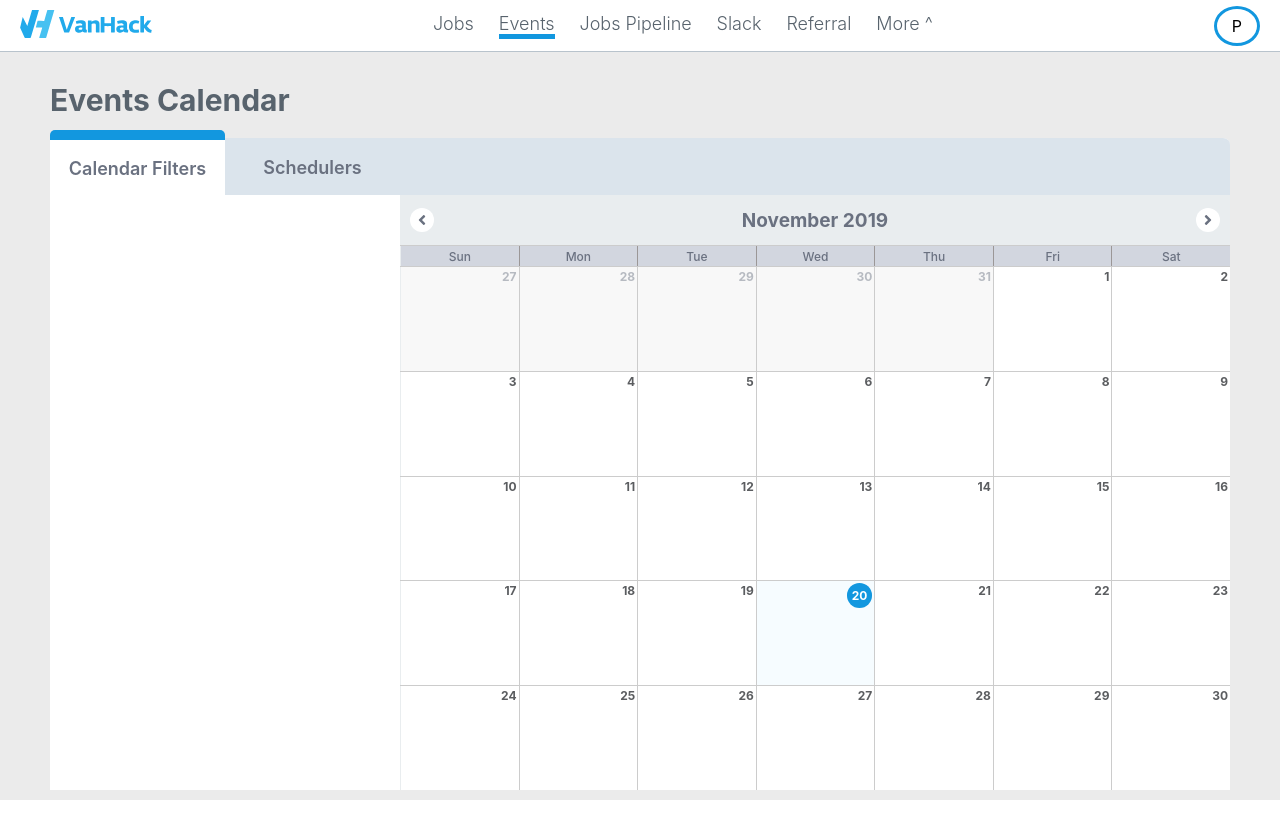
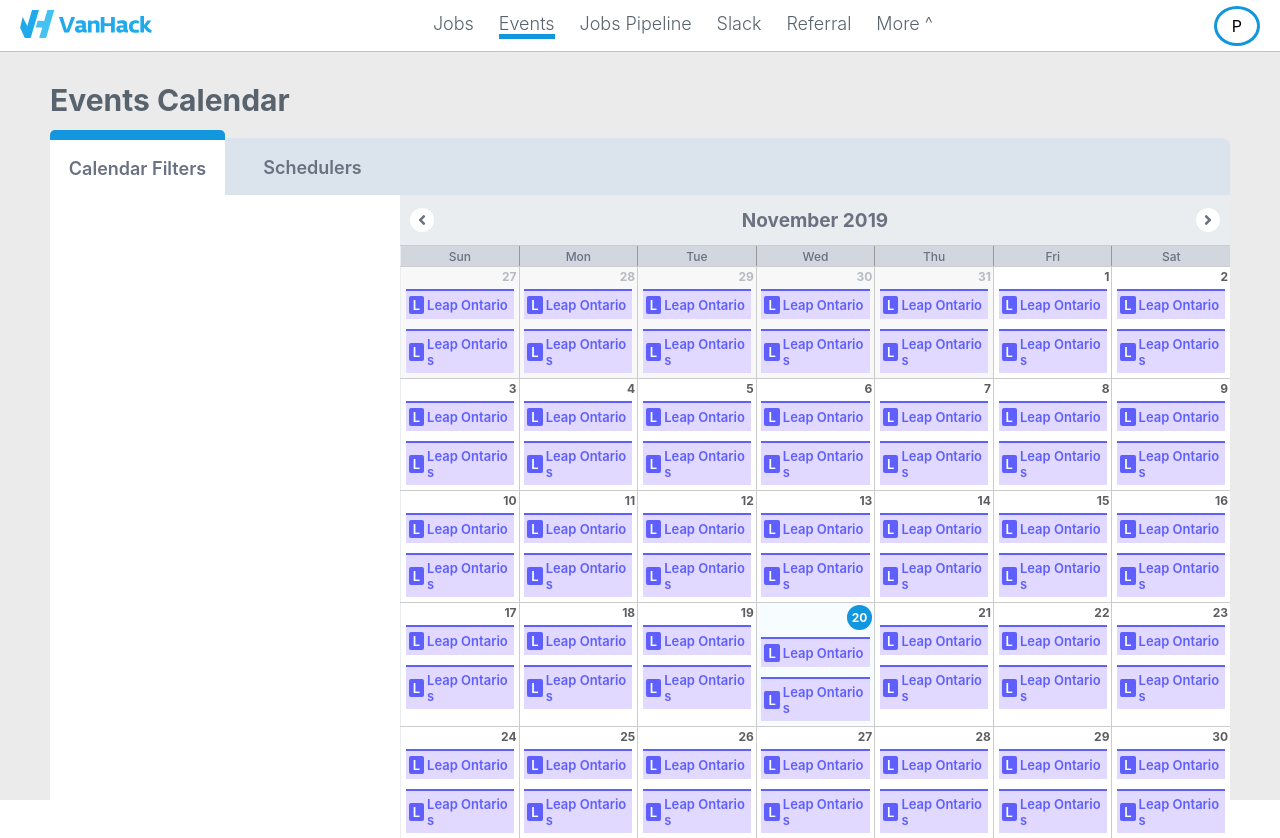
Before and after one commit to ekas/react-apps, a React (Create React App) app in the folder EventCalendar-react/: page / in a window 1280 px wide. Before the commit the page ends 800 px from the top, so only its background shows below. Built offline with nearby package versions, Linux system fonts and the light colour scheme.

Commit message:
Added Event Blocks to calendar

```diff
--- a/EventCalendar-react/src/components/Calendar/CalendarDay/index.js
+++ b/EventCalendar-react/src/components/Calendar/CalendarDay/index.js
@@ -18,9 +18,21 @@
           (isCurrentMonth ? "" : " different-month")
           // (date.isSame(selected) ? " selected" : "")
         }
-        onClick={() => select(day)}
+        // onClick={() => select(day)}
       >
         <span className="day-text">{number}</span>
+        <span className="eventContainer">
+          <span className="event">
+            <span className="eventType">L</span>
+            <span className="eventText">Leap Ontario</span>
+          </span>
+        </span>
+        <span className="eventContainer">
+          <span className="event">
+            <span className="eventType">L</span>
+            <span className="eventText">Leap Ontario s</span>
+          </span>
+        </span>
       </span>
     );
   }
--- a/EventCalendar-react/src/components/Calendar/calendar.scss
+++ b/EventCalendar-react/src/components/Calendar/calendar.scss
@@ -8,8 +8,9 @@
   }
   .day {
     display: flex;
-    justify-content: flex-end;
-    align-items: baseline;
+    flex-direction: column;
+    justify-content: flex-start;
+    align-items: flex-end;
     flex: 1 1;
     border-left: solid 1px #cccccc;
     cursor: pointer;
@@ -36,6 +37,7 @@
       color: #fff;
       padding: 5px;
       border-radius: 50%;
+      margin-bottom: 2px;
     }
   }
 
@@ -89,3 +91,36 @@
     }
   }
 }
+
+
+.eventContainer {
+  display: flex;
+  flex-direction: column;
+  justify-content: center;
+  width: 100%;
+  .event {
+    flex: 1;
+    width: 92%;
+    background-color: #E1D9FF;
+    margin: 5px auto;
+    border-top: solid 2px #5F5FFE;
+    color: #5F5FFE;
+    padding: 5px 0;
+    display: flex;
+    align-items: center;
+    .eventType {
+      background-color: #5F5FFE;
+      color: #fff;
+      padding: 1px 4px;
+      font-size: 13px;
+      font-weight: 600;
+      border-radius: 2px;
+      margin: 0 3px;
+    }
+
+    .eventText {
+      font-size: 13px;
+      font-weight: 600;
+    }
+  }
+}
```
